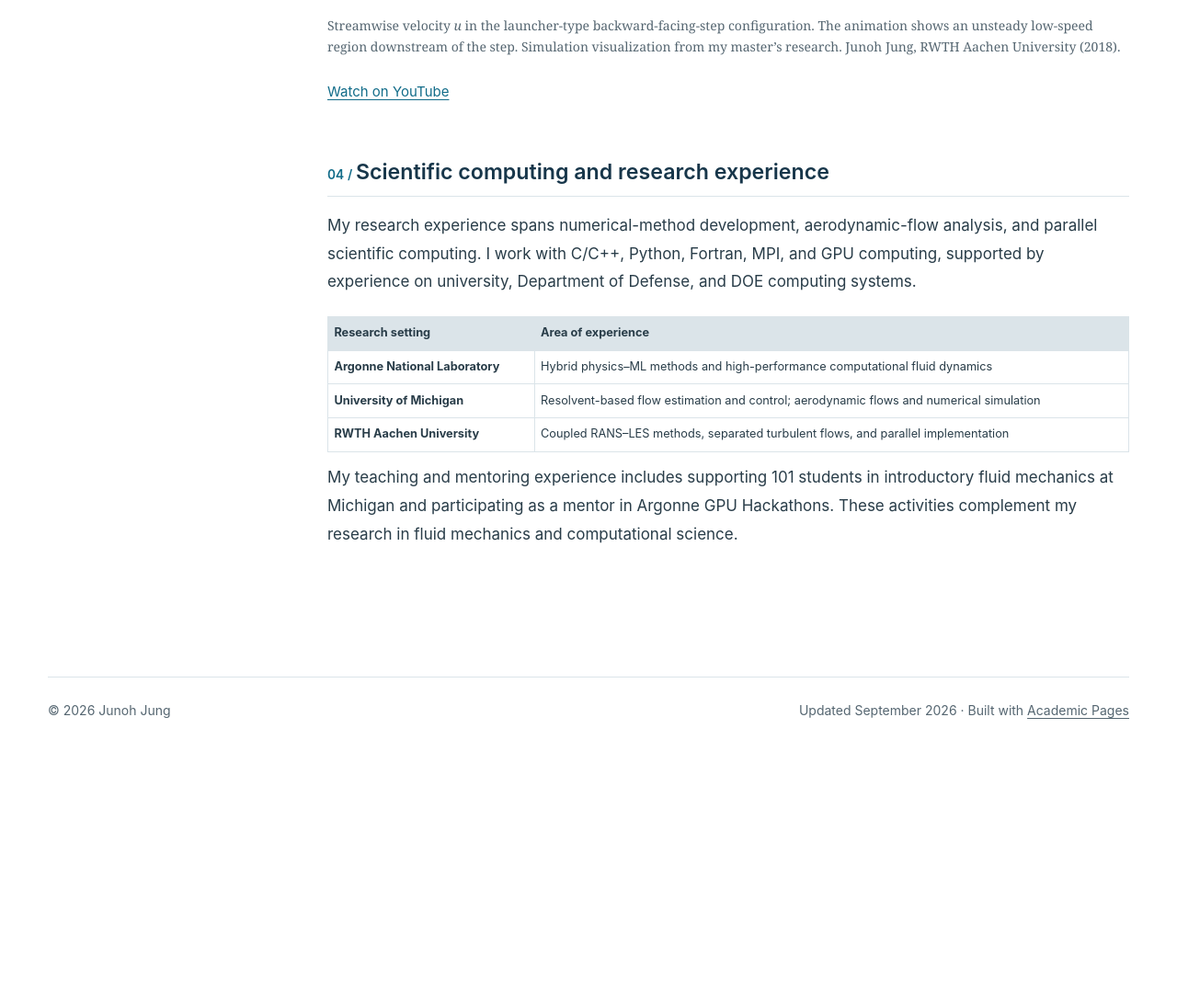
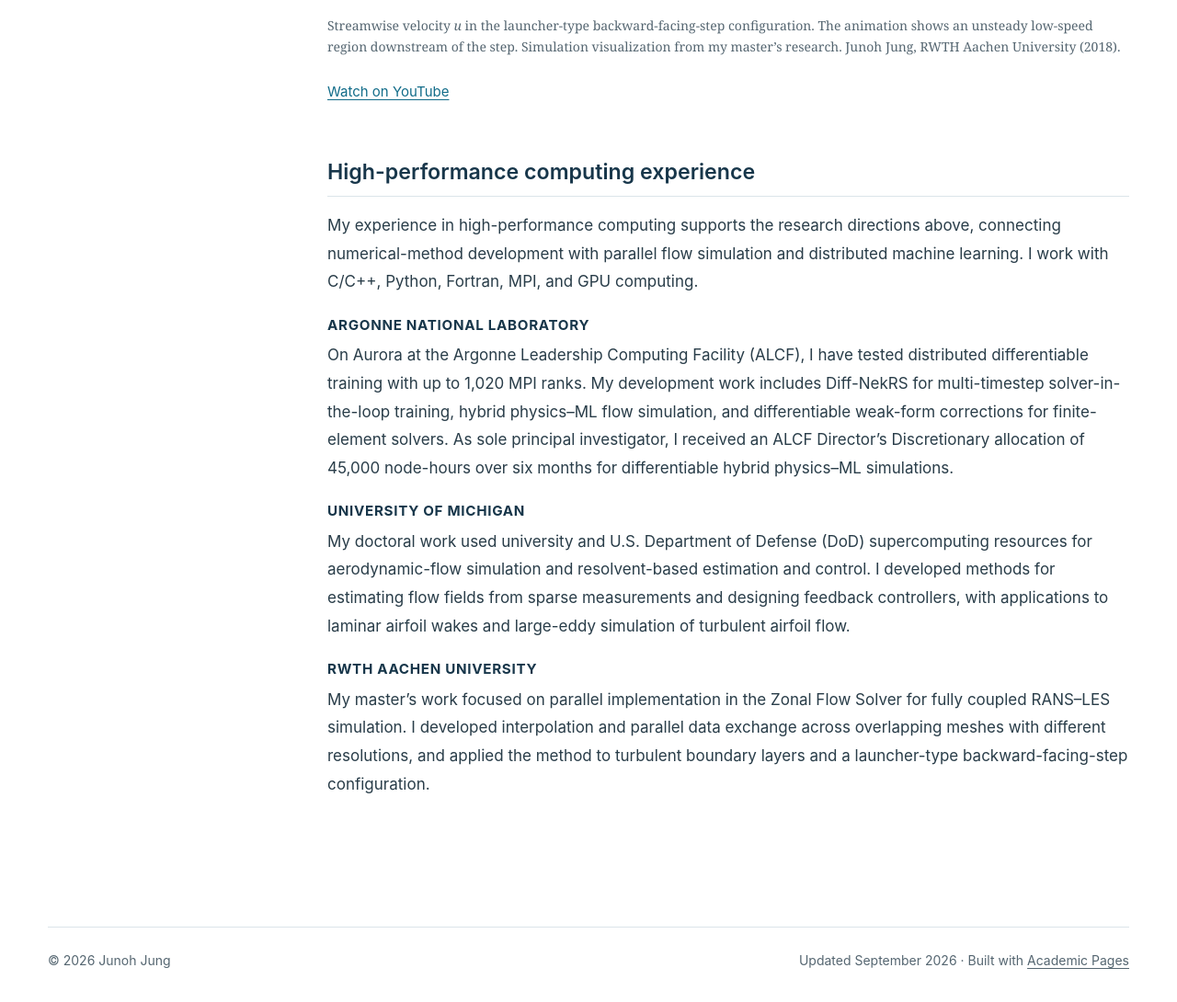
Before and after one commit to junohjung/junohjung.github.io, a Jekyll site: the page built from _pages/research_mgm.md, in a window 1280 px wide and 1400 px high, scrolled down 4772 px. Shown: the part 310-1400 px from the top of the window at 92% size. Built offline with Jekyll 4.4.1, drawn with Linux system fonts in a browser that asks for light colours; before the commit the page ends 5900 px from its top, so only the background shows below that.

Commit message:
Present HPC experience separately from research directions

```diff
--- a/_pages/research_mgm.md
+++ b/_pages/research_mgm.md
@@ -107,16 +107,20 @@ The method was studied using a turbulent flat-plate boundary layer and a launche
 
 <section class="research-topic" markdown="1">
 
-<h2 id="scientific-computing"><span class="research-index">04 / </span>Scientific computing and research experience</h2>
+<h2 id="scientific-computing">High-performance computing experience</h2>
 
-My research experience spans numerical-method development, aerodynamic-flow analysis, and parallel scientific computing. I work with C/C++, Python, Fortran, MPI, and GPU computing, supported by experience on university, Department of Defense, and DOE computing systems.
+My experience in high-performance computing supports the research directions above, connecting numerical-method development with parallel flow simulation and distributed machine learning. I work with C/C++, Python, Fortran, MPI, and GPU computing.
 
-| Research setting | Area of experience |
-| --- | --- |
-| **Argonne National Laboratory** | Hybrid physics–ML methods and high-performance computational fluid dynamics |
-| **University of Michigan** | Resolvent-based flow estimation and control; aerodynamic flows and numerical simulation |
-| **RWTH Aachen University** | Coupled RANS–LES methods, separated turbulent flows, and parallel implementation |
+### Argonne National Laboratory
 
-My teaching and mentoring experience includes supporting 101 students in introductory fluid mechanics at Michigan and participating as a mentor in Argonne GPU Hackathons. These activities complement my research in fluid mechanics and computational science.
+On Aurora at the Argonne Leadership Computing Facility (ALCF), I have tested distributed differentiable training with up to 1,020 MPI ranks. My development work includes Diff-NekRS for multi-timestep solver-in-the-loop training, hybrid physics–ML flow simulation, and differentiable weak-form corrections for finite-element solvers. As sole principal investigator, I received an ALCF Director’s Discretionary allocation of 45,000 node-hours over six months for differentiable hybrid physics–ML simulations.
+
+### University of Michigan
+
+My doctoral work used university and U.S. Department of Defense (DoD) supercomputing resources for aerodynamic-flow simulation and resolvent-based estimation and control. I developed methods for estimating flow fields from sparse measurements and designing feedback controllers, with applications to laminar airfoil wakes and large-eddy simulation of turbulent airfoil flow.
+
+### RWTH Aachen University
+
+My master’s work focused on parallel implementation in the Zonal Flow Solver for fully coupled RANS–LES simulation. I developed interpolation and parallel data exchange across overlapping meshes with different resolutions, and applied the method to turbulent boundary layers and a launcher-type backward-facing-step configuration.
 
 </section>
```
